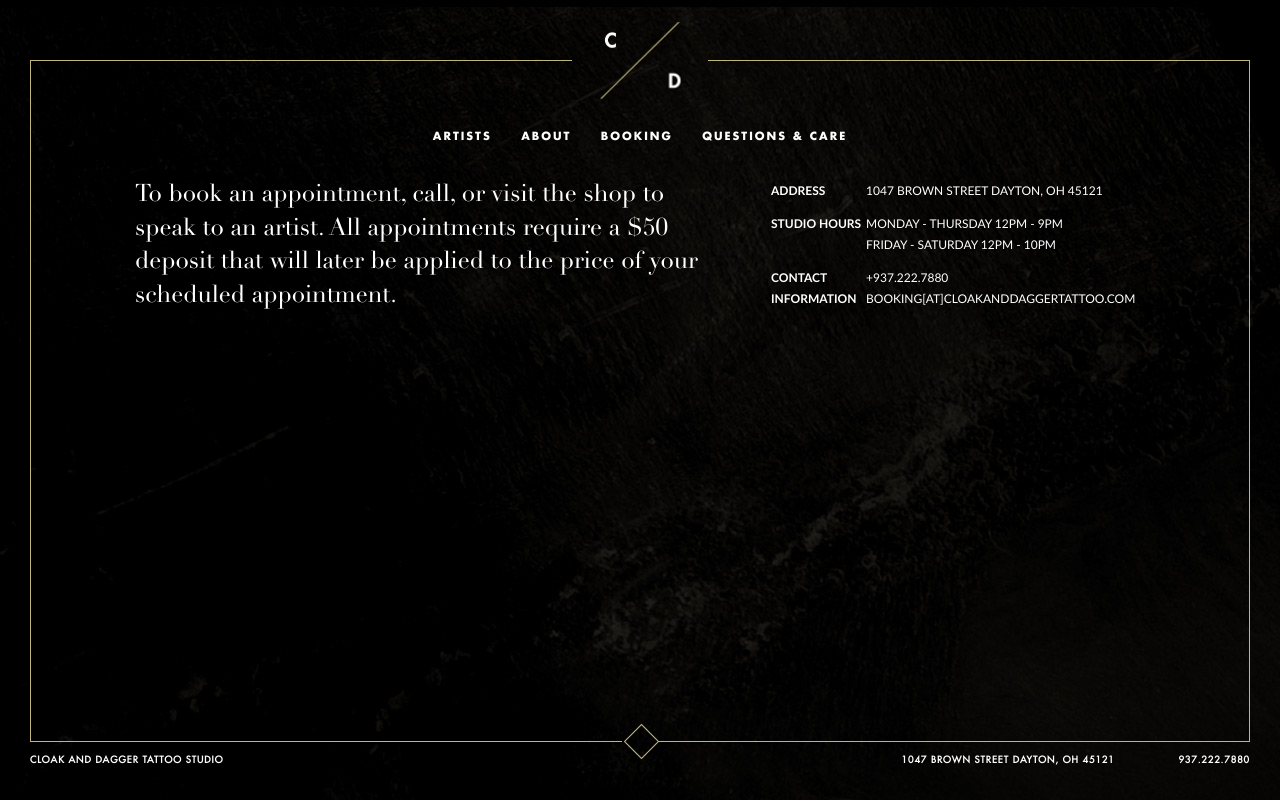
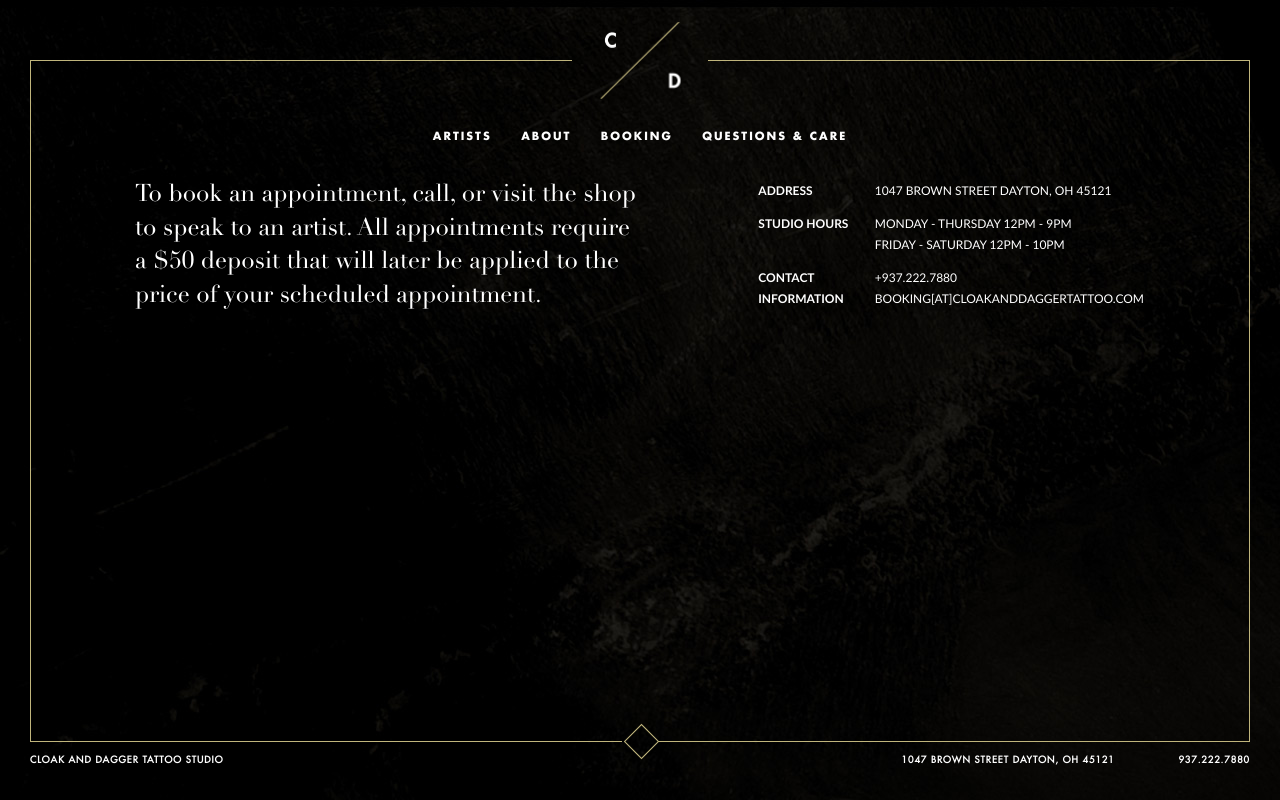
Before and after one commit to lukexwinter/Cloak-And-Dagger, a PHP site: page /booking/ in a window 1280 px wide. Run offline with PHP 8.4, Linux system fonts and the light colour scheme; some libraries are stand-ins or nearby versions.

Commit message:
completed booking
completed booking

```diff
--- a/booking.php
+++ b/booking.php
@@ -75,11 +75,15 @@
 			mapTypeControlOptions: {
 				mapTypeIds: [ 'Styled']
 			},
-			center: new google.maps.LatLng(39.74507466327502, -84.19938793182371),
+			center: new google.maps.LatLng(39.743973,-84.182857),
 			zoom: 16,
 			mapTypeId: 'Styled'
 		}
 		var map = new google.maps.Map(map_canvas, map_options);
+		var edokoImage = 'img/map-marker.png';
+		var edokoPos = new google.maps.LatLng(39.743973,-84.182857);
+		var edokoMarker = new google.maps.Marker({position: edokoPos, map: map, icon: edokoImage, content: 'Edoko Sush & Robata' });
+
 		var styledMapType = new google.maps.StyledMapType(styles, { name: 'Styled' });
 		map.mapTypes.set('Styled', styledMapType);
 	}
@@ -89,27 +93,30 @@
 
 </script>
 
+
 <script>
 	function setMapHeight() {
-		var map = $('#map_canvas');
+		var cdMap = $('#map_canvas');
+		var infoHeight = $('.booking article').height();
+		var infoOffset = $('.booking article').offset();
 		var windowHeight = $(window).height();
-		var windowWidth = $(window).width();
-		var infoHeight = $('.booking article').height();
-		var mapHeight = 0;
+		infoOffset = infoOffset.top;
 
+		var mapHeight = (windowHeight - (infoHeight+infoOffset) - 85) ;
 
-		mapHeight = windowHeight - 75;
-		}
-		map.css('height', mapHeight);
+		console.log('infoOffset = '+infoOffset);
+		console.log('infoHeight = '+infoHeight);
+		console.log('windowHeight = '+windowHeight);
+		console.log('mapHeight = '+mapHeight);
+		cdMap.css('height', mapHeight);
 	}
 
 	$(document).ready(function(){
-		setFrameHeight();
-		console.log(infoHeight);
+		setMapHeight();
 	})
 
 	$(window).resize(function(){
-		setFrameHeight();
+		setMapHeight();
 	})
 </script>
 
@@ -132,14 +139,18 @@
 					</tr>
 					<tr class="spacer"><td></td></tr>
 					<tr>
-						<td><strong>CONTACT<br />INFORMATION</strong></td>
+						<td class="contact" style="padding-right: 30px;"><strong>CONTACT <br />INFORMATION</strong></td>
 						<td>
 							+937.222.7880<br />
 							BOOKING[AT]CLOAKANDDAGGERTATTOO.COM
 						</td>
 					</tr>
 				</table>
+				<br /><br />
+				<a href="#" class="button">GET DIRECTIONS</a>
 			</article>
+
+
 
 			<div id="map_canvas"></div>
 
--- a/css/main.css
+++ b/css/main.css
@@ -208,7 +208,7 @@ footer h6.address .phone { margin-left: 60px; }
 
 /*Artists*/
 .artists {  margin: 180px auto 30px auto; width: 86.71875%; /*85/1280*/ font-family: "didot-bold", Didot, "Didot LT STD", "Hoefler Text", Garamond, "Times New Roman", serif; }
-.artists article { width: 48.359375%; float: left; display: block; margin: 0 1.640625% 70px 0; /*21/1280*/ background: #000; -webkit-transform: translateZ(0); }
+.artists article { width: 48.359375%; float: left; display: block; margin: 0 1.640625% 70px 0; /*21/1280*/ background: #000; -webkit-transform: translateZ(0); display: none; }
 .artists article h1 { font-size: 18px; margin-top: 22px; padding-top: 8px; display: inline-block; width: auto; }
 .artists article a:hover h1 { font-size: 18px; border-top: 1px solid #c0b57c; padding-top: 7px; width: auto; }
 .artists article a { width: 100%; height: 100%; display: block; color: #FFF; text-decoration: none; text-transform: uppercase; }
@@ -228,11 +228,13 @@ footer h6.address .phone { margin-left: 60px; }
 
 /*Booking*/
 .booking article { width: 78.90625%; /*1010/1280*/ margin: 180px auto 0 auto; color: #fff; }
-.booking article h1 { font-family: "didot", Didot, "Didot LT STD", "Hoefler Text", Garamond, "Times New Roman", serif; font-size: 24px; font-weight: normal; width: 55.940594%; /*565/1010*/ float: left; margin: 0 6.9306931% 0 0;/*70/1010*/ }
-.booking article table { font-family: "futura-med", "Trebuchet MS", Arial, sans-serif; font-size: 12px; width: 37.128713%; /*375/1010*/ float: left; }
+.booking article h1 { font-family: "didot", Didot, "Didot LT STD", "Hoefler Text", Garamond, "Times New Roman", serif; font-size: 24px; font-weight: normal; width: 50%; /*565/1010*/ float: left; margin: 0; /*70/1010*/ }
+.booking article table { font-family: "futura-med", "Trebuchet MS", Arial, sans-serif; font-size: 12px; width: 37.128713%; /*375/1010*/ float: right; }
 .booking article table tr.spacer { height: 11px; }
 .booking article table tr td { vertical-align: top; line-height: 1.7; }
-#map_canvas{ clear: both; min-height: 500px; width: 100%; position: absolute; bottom: 0; }
+.booking article a.button { width: 100%; display: none; background: #000; border: 1px solid #c0b57c; color: #fff; font-family: "futura-med", "Trebuchet MS", Arial, sans-serif; text-align: center; font-size: 18px; padding: 15px 0; text-decoration: none; letter-spacing: 2px; margin-bottom: 85px; }
+.booking article a.button:hover { background: #c0b57c; }
+#map_canvas{ clear: both; width: 100%; position: absolute; bottom: 0; }
 
 
 
@@ -242,6 +244,10 @@ footer h6.address .phone { margin-left: 60px; }
 @media only screen and (max-width: 900px) {
 	.home h1 { font-size: 50px; }
 	.home h1 .slash { height: 63px; top: -12px; right: 53px; }
+
+	/*Booking*/
+	.booking article h1, .booking article table { float: none; }
+	.booking article h1 { width: 100%; margin: 0 0 35px 0; }
 }
 
 @media only screen and (max-width: 768px) {
@@ -278,6 +284,13 @@ footer h6.address .phone { margin-left: 60px; }
 	.home h1 .studio { font-size: 6px; margin-top: 6px; }
 	.home h1 .slash { height: 45px; top: -9px; right: 34px; }
 	header nav { display: none; }
+
+	/*Booking*/
+	.booking article table td { display: block; }
+	.booking article table td.contact br { display: none; }
+	#map_canvas { display: none; }
+	.booking article a.button { display: block; }
+
 }
 
 @media only screen and (max-width: 420px) {
--- a/footer.php
+++ b/footer.php
@@ -1,5 +1,4 @@
-<script src="//ajax.googleapis.com/ajax/libs/jquery/1.10.1/jquery.min.js"></script>
-<script>window.jQuery || document.write('<script src="js/vendor/jquery-1.10.1.min.js"><\/script>')</script>
+
 
 <script src="js/plugins.js"></script>
 <script src="js/main.js"></script>
--- a/header.php
+++ b/header.php
@@ -15,6 +15,8 @@
         <link rel="stylesheet" href="css/main.css">
 
         <script src="js/vendor/modernizr-2.6.2.min.js"></script>
+		<script src="//ajax.googleapis.com/ajax/libs/jquery/1.10.1/jquery.min.js"></script>
+		<script>window.jQuery || document.write('<script src="js/vendor/jquery-1.10.1.min.js"><\/script>')</script>
     </head>
     <body>
         <!--[if lt IE 7]>
```
Also changed, not shown: artists.php (+7 -1 lines), img/map-marker.png (added).
